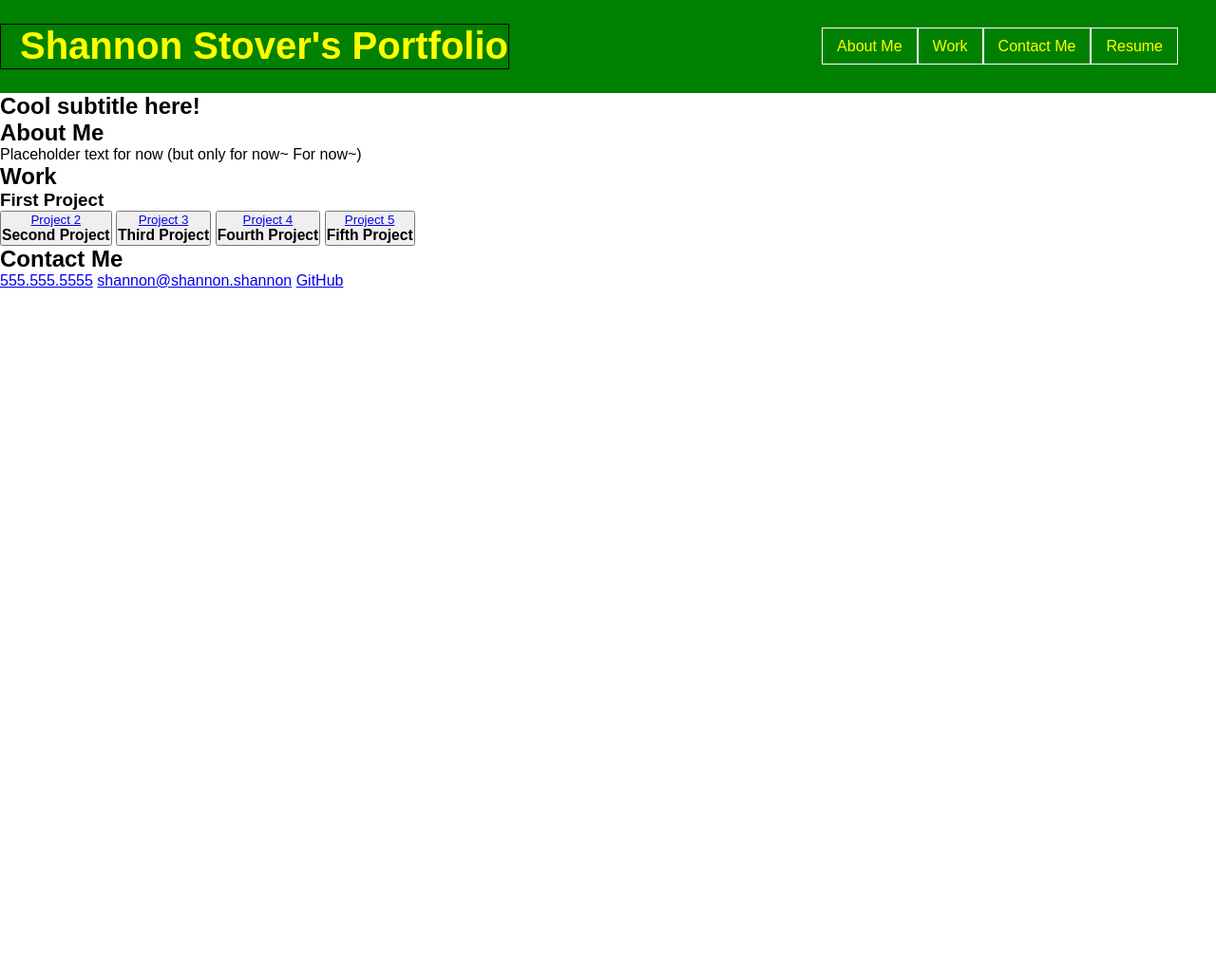
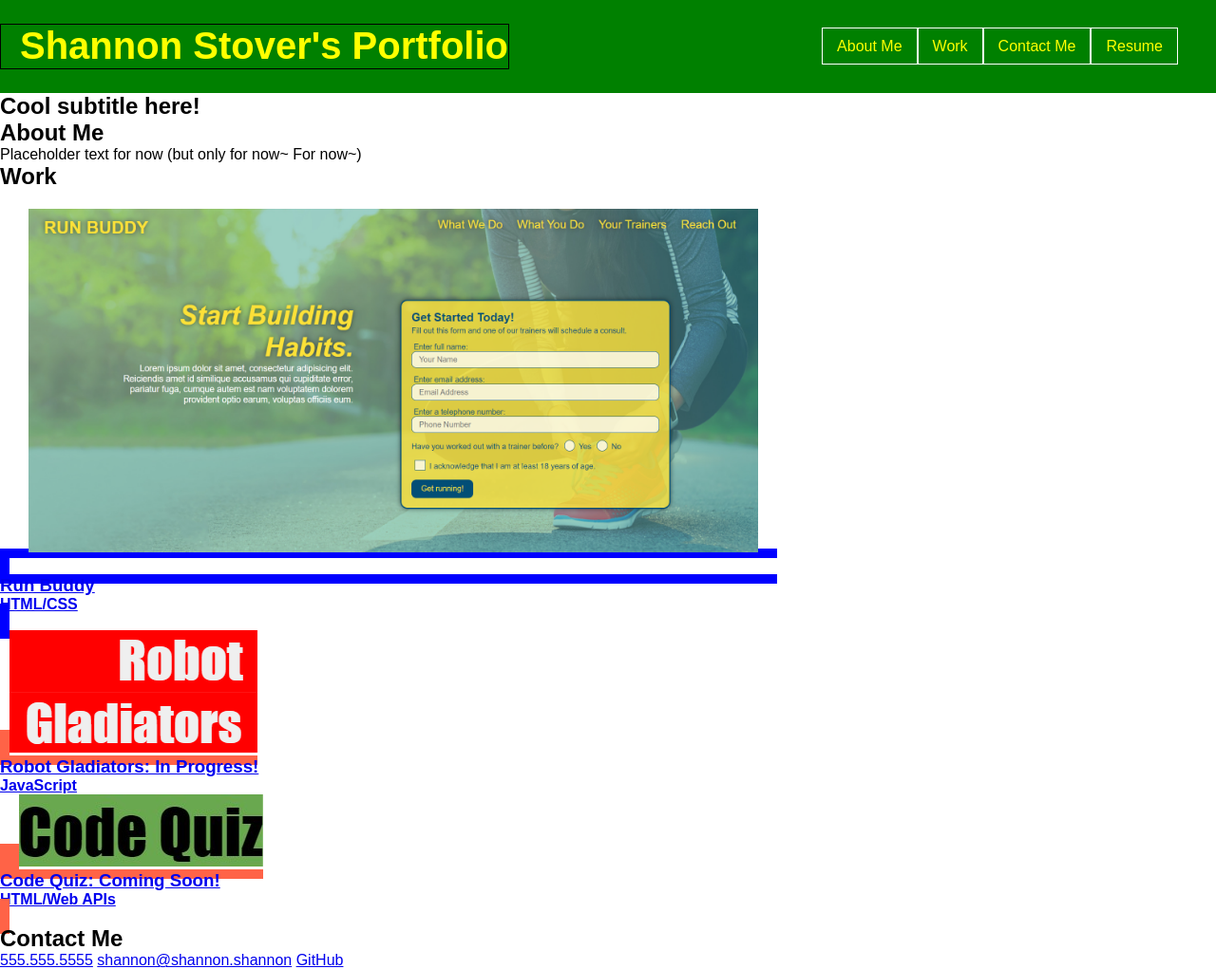
Before and after one commit to sstover25/Professional_Portfolio, a plain HTML site: page index.html in a window 1280 px wide. Shown: the whole page at 95% size. Before the commit the page ends 800 px from the top, so only its background shows below. Drawn offline with Linux system fonts and the light colour scheme.

Commit message:
adding images and continued work on Work section in html and css

```diff
--- a/assets/css/style.css
+++ b/assets/css/style.css
@@ -70,8 +70,32 @@ header nav ul li a:hover {
 
 /* Work section style start */
 
-.work-links form {
-  border: 2px solid tomato;
+.work-links {
+}
+
+.first-project a {
+  border: 10px solid blue;
+  size: 20px;
+}
+
+.first-project img {
+  margin: 20px;
+  min-width: 30%;
+  max-width: 60%;
+}
+
+.secondary-work-links a {
+  size: 20px;
+  border: 10px solid tomato;
+}
+
+.secondary-work-links a img {
+}
+
+.secondary-work-links a h2 {
+}
+
+.secondary-work-links a p {
 }
 
 /* Work section style end */
--- a/index.html
+++ b/index.html
@@ -53,31 +53,30 @@
     </section>
 
 <!-- Work section -->
-    <section id="work">
+    <section class="work">
         <div class="section-title">
             <h2>Work</h2>
         </div>
-        <div class="work-links">
-            <a href=https://sstover25.github.io/run-buddy></a>
-
-                <h3>First Project</h3>
-            </button>
-            <button id="work-link1">
-                <a href="imageplaceholder2">Project 2</a>
-                <h3>Second Project</h3>
-            </button>
-            <button id="work-link1">
-                <a href="imageplaceholder3">Project 3</a>
-                <h3>Third Project</h3>
-            </button>
-            <button id="work-link1">
-                <a href="imageplaceholder4">Project 4</a>
-                <h3>Fourth Project</h3>
-            </button>
-            <button id="work-link1">
-                <a href="imageplaceholder5">Project 5</a>
-                <h3>Fifth Project</h3>
-            </button>
+        <div class=work-links>
+            <div class="first-project">
+                <a href=https://sstover25.github.io/run-buddy>
+                    <img id="first-project" src="./assets/images/run-buddy.jpg" alt="" />
+                    <h3>Run Buddy</h3>
+                    <h4>HTML/CSS</h4>
+                </a>
+            </div>
+            <div class="secondary-work-links">
+                <a href=https://sstover25.github.io/Robot-Gladiators>
+                    <img src="./assets/images/robot-gladiators.jpg" alt="" />
+                    <h3>Robot Gladiators: In Progress!</h3>
+                    <h4>JavaScript</h4>
+                </a>
+                <a href=#placeholder>
+                    <img src="./assets/images/code-quiz.jpg" alt="" />
+                    <h3>Code Quiz: Coming Soon!</h3>
+                    <h4>HTML/Web APIs</h4>
+                </a>
+            </div>
         </div>
     </section>
 
```
Also changed, not shown: assets/images/code-quiz.jpg (added), assets/images/hero_copyright-NASA-on-Unsplash.jpg (added), assets/images/robot-gladiators.jpg (renamed from assets/images/robot-gladiators.png), assets/images/run-buddy.jpg (renamed from assets/images/run-buddy.png), 1 other file.
